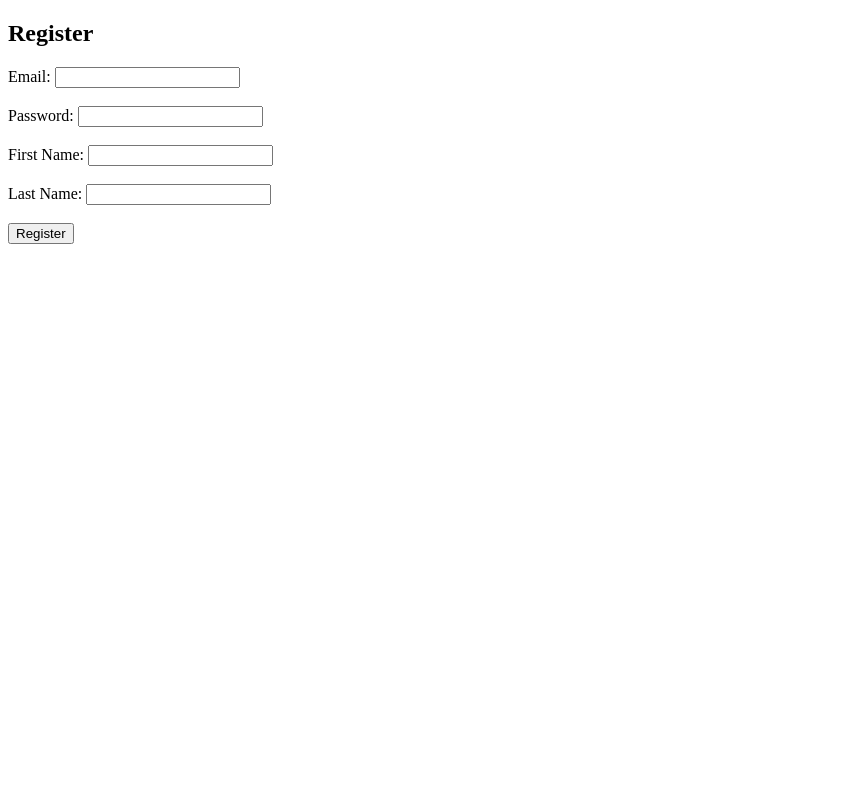
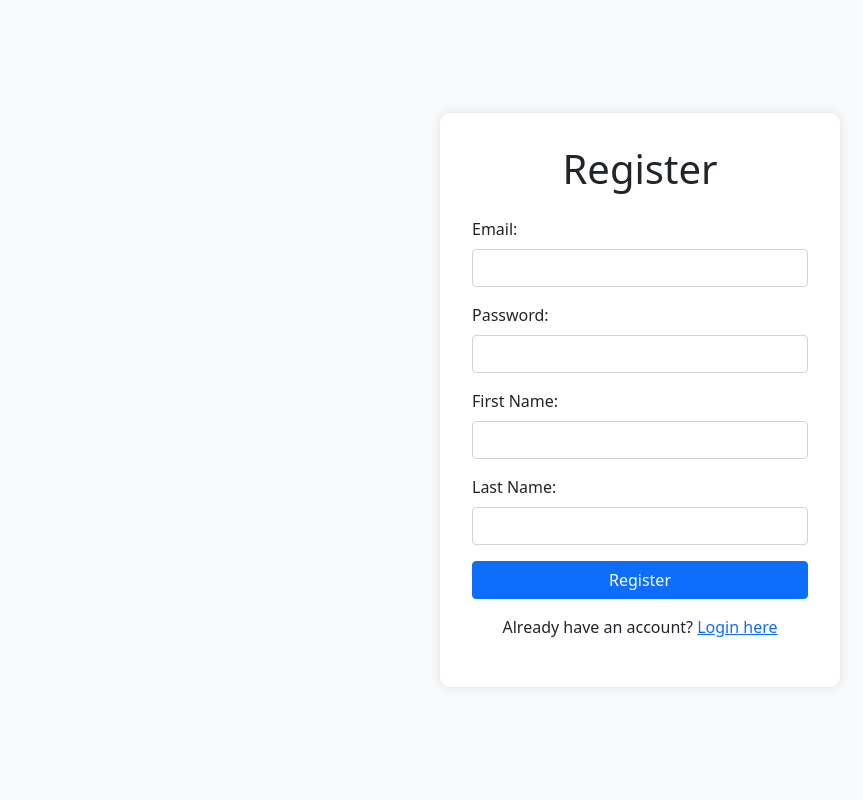
Before and after one commit to riyagoyal2134/tutoring, a Flask app: page /register in a window 1280 px wide. Shown: the whole page, without its empty margins (0-863 px from the left). Run offline with Flask 3, Linux system fonts and the light colour scheme; some libraries are stand-ins or nearby versions.

Commit message:
added front end to login and register pages

```diff
--- a/templates/register.html
+++ b/templates/register.html
@@ -4,24 +4,64 @@
     <meta charset="UTF-8">
     <meta name="viewport" content="width=device-width, initial-scale=1.0">
     <title>Register</title>
+    <link href="https://cdn.jsdelivr.net/npm/bootstrap@5.1.3/dist/css/bootstrap.min.css" rel="stylesheet">
+    <style>
+        body {
+            background-color: #f8f9fa;
+            height: 100vh;
+            display: flex;
+            align-items: center;
+            justify-content: center;
+        }
+        .register-container {
+            background-color: white;
+            padding: 2rem;
+            border-radius: 10px;
+            box-shadow: 0 0 10px rgba(0,0,0,0.1);
+            width: 100%;
+            max-width: 400px;
+        }
+        .form-group {
+            margin-bottom: 1rem;
+        }
+        .btn-primary {
+            width: 100%;
+        }
+        .message {
+            margin-top: 1rem;
+            text-align: center;
+        }
+    </style>
 </head>
 <body>
-    <h2>Register</h2>
-    <form method="POST">
-        <label for="email">Email:</label>
-        <input type="email" name="email" required><br><br>
-
-        <label for="password">Password:</label>
-        <input type="password" name="password" required><br><br>
-
-        <label for="firstname">First Name:</label>
-        <input type="text" name="firstname" required><br><br>
-
-        <label for="lastname">Last Name:</label>
-        <input type="text" name="lastname" required><br><br>
-
-        <button type="submit">Register</button>
-    </form>
-    <p>{{ msg }}</p>
+    <div class="register-container">
+        <h1 class="text-center mb-4">Register</h1>
+        <form method="POST">
+            <div class="form-group">
+                <label for="email" class="form-label">Email:</label>
+                <input type="email" class="form-control" name="email" id="email" required>
+            </div>
+            <div class="form-group">
+                <label for="password" class="form-label">Password:</label>
+                <input type="password" class="form-control" name="password" id="password" required>
+            </div>
+            <div class="form-group">
+                <label for="firstname" class="form-label">First Name:</label>
+                <input type="text" class="form-control" name="firstname" id="firstname" required>
+            </div>
+            <div class="form-group">
+                <label for="lastname" class="form-label">Last Name:</label>
+                <input type="text" class="form-control" name="lastname" id="lastname" required>
+            </div>
+            <button type="submit" class="btn btn-primary">Register</button>
+        </form>
+        {% if msg %}
+        <div class="alert alert-info mt-3">{{ msg }}</div>
+        {% endif %}
+        <p class="text-center mt-3">
+            Already have an account? <a href="{{ url_for('login') }}">Login here</a>
+        </p>
+    </div>
+    <script src="https://cdn.jsdelivr.net/npm/bootstrap@5.1.3/dist/js/bootstrap.bundle.min.js"></script>
 </body>
 </html>
```
Also changed, not shown: templates/login.html (+45 -10 lines).
